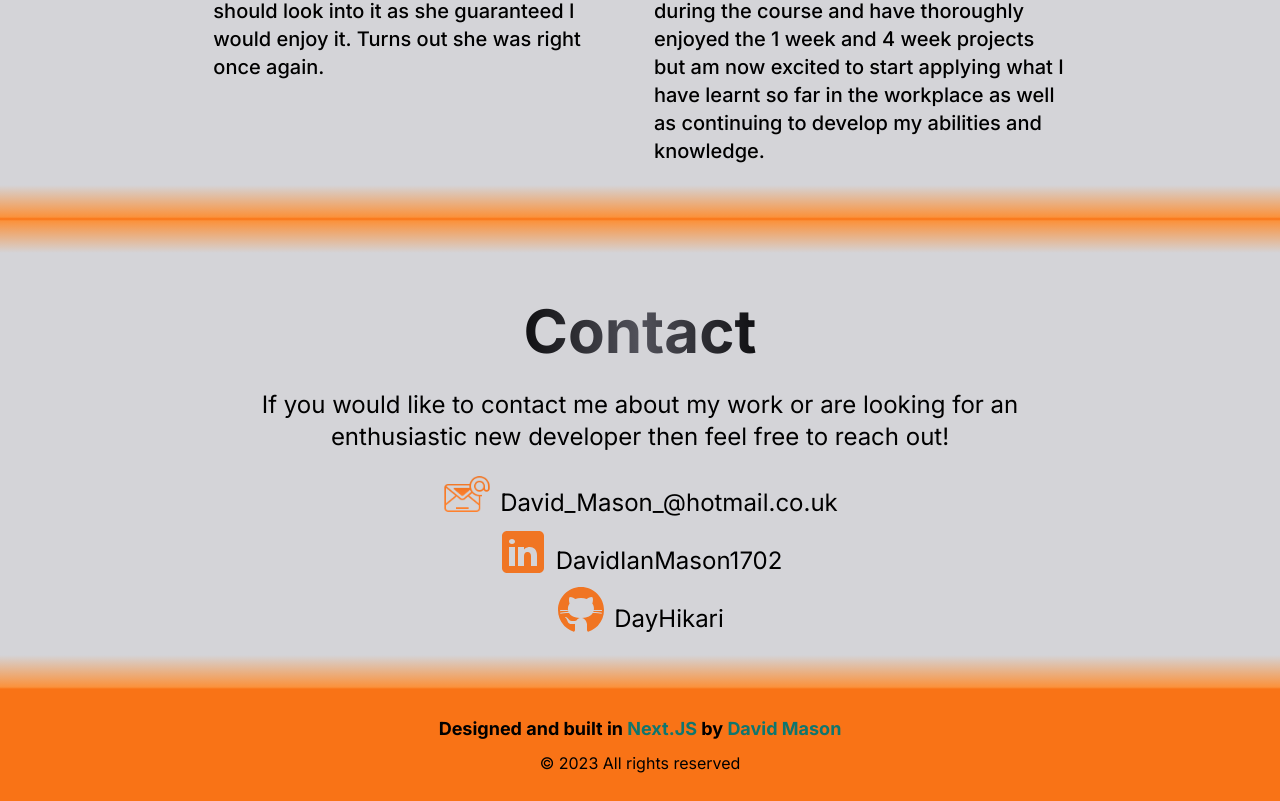
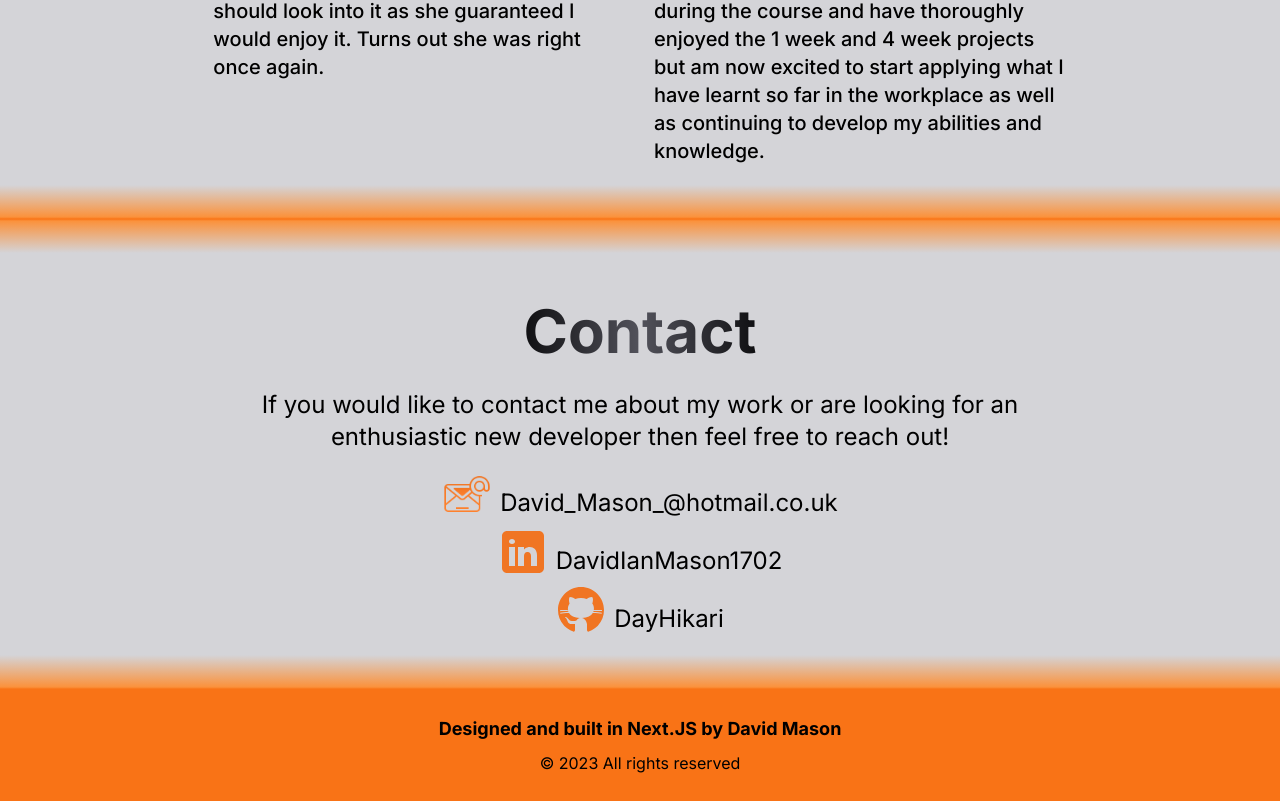
Before and after one commit to DayHikari/Portfolio, a Next.js app: page / in a window 1280 px wide. Shown: the part 4711-5512 px from the top of the page. Built offline with nearby package versions, Linux system fonts and the light colour scheme.

Commit message:
Footer update for accessibility post-wave test

```diff
--- a/app/components/Footer.tsx
+++ b/app/components/Footer.tsx
@@ -6,8 +6,8 @@ export default function Footer(): JSX.Element {
     <footer className="h-28 bg-orange-500 dark:bg-zinc-800 flex flex-col items-center justify-center">
       <h2 className="font-bold text-lg w-9/12 text-center mb-2">
         Designed and built in{" "}
-        <span className="text-teal-700 dark:text-orange-500">Next.JS</span> by{" "}
-        <span className="text-teal-700 dark:text-orange-500">David Mason</span>
+        <span className="text-black dark:text-orange-500">Next.JS</span> by{" "}
+        <span className="text-black dark:text-orange-500">David Mason</span>
       </h2>
       <h3>&copy; {year} All rights reserved</h3>
     </footer>
```
